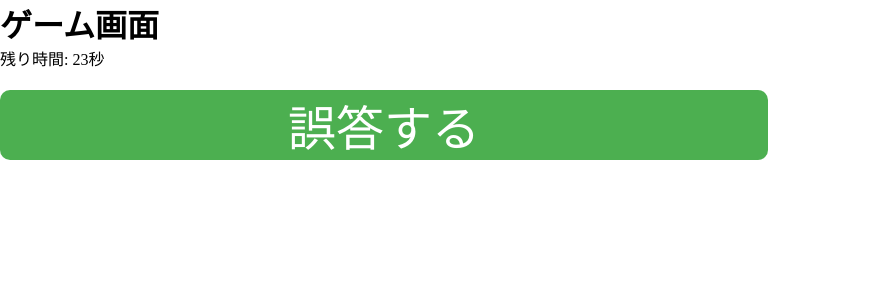
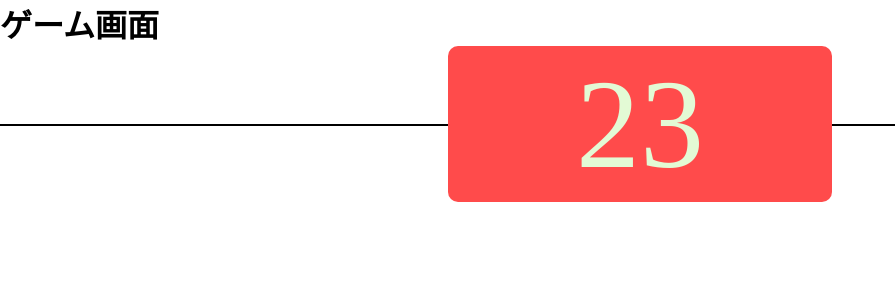
Before and after one commit to kusawokoshitemori/math_calculation_memory, a React app: page /game in a window 1280 px wide. Shown: the top 300 px of the page, without its empty margins (0-895 px from the left). Built offline with nearby package versions, Linux system fonts and the light colour scheme.

Commit message:
時間のモジュール

```diff
--- a/src/components/TimeLimitTimer.tsx
+++ b/src/components/TimeLimitTimer.tsx
@@ -12,9 +12,12 @@ const TimeLimitTimer: React.FC<TimeLimitTimerProps> = ({
 }) => {
   return (
     <div>
-      <p>残り時間: {timeLeft}秒</p>
-      <button onClick={onIncorrectAnswer}>誤答する</button>
-      {/* 他の内容やロジックを追加できます */}
+      <div className="Time_module_container">
+        <div className="Timer_back_line"></div>
+        <div className="Timer_back_square">
+          <p className="Time_Left">{timeLeft}</p>
+        </div>
+      </div>
     </div>
   );
 };
--- a/src/styles/component.css
+++ b/src/styles/component.css
@@ -22,3 +22,39 @@ button:hover {
   width: 30%;
   height: auto;
 }
+
+/* タイマーのコンポーネント */
+.Time_module_container {
+  position: relative; /* 親要素に相対位置を設定 */
+  display: flex;
+  flex-direction: column;
+  align-items: center;
+  justify-content: center;
+}
+
+.Timer_back_line {
+  width: 100%; /* 線の幅を100%に設定 */
+  height: 2px; /* 線の太さを指定 */
+  background-color: black; /* 線の色を黒に設定 */
+  position: absolute; /* 絶対位置に設定 */
+  top: 78px; /* 四角の下に線を配置(heightの1/2でないといけない) */
+}
+
+.Timer_back_square {
+  width: 30%; /* 四角の幅 */
+  height: 156px; /* 四角の高さ */
+  background-color: rgb(255, 75, 75); /* 四角の色を赤に設定 */
+  position: absolute; /* 絶対位置に設定 */
+  top: 0; /* 四角を親要素の上に配置 */
+  left: 50%; /* 線の中央に配置 */
+  transform: translate(-50%, 0); /* 中央に配置するための調整 */
+  border-radius: 10px;
+
+  display: flex; /* フレックスボックスを使用 */
+  align-items: center; /* 縦方向に中央揃え */
+  justify-content: center; /* 横方向に中央揃え */
+}
+.Time_Left {
+  color: #e3fad5;
+  font-size: 128px;
+}
--- a/src/views/GameScene.tsx
+++ b/src/views/GameScene.tsx
@@ -16,6 +16,7 @@ const Game: React.FC = () => {
     return () => clearInterval(timer);
   }, []);
 
+  /* 誤答した時に5秒引くやつ */
   const handleIncorrectAnswer = () => {
     setTimeLeft((prev) => Math.max(prev - 5, 0)); // 5秒を引く。ただし、負の値にはしない
   };
```
Also changed, not shown: src/components/math_formula.tsx (added).
